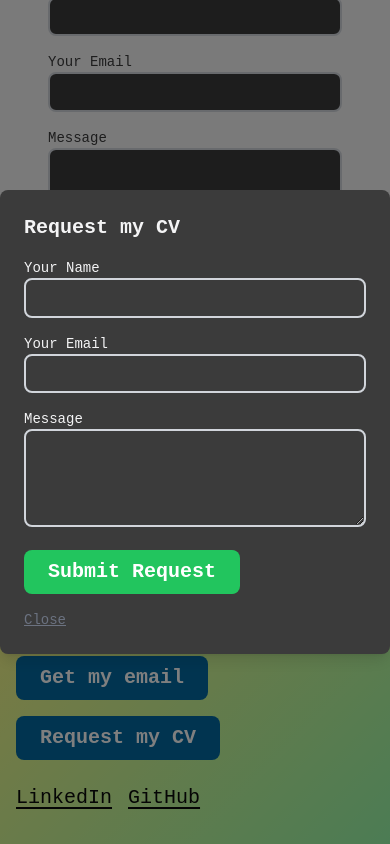
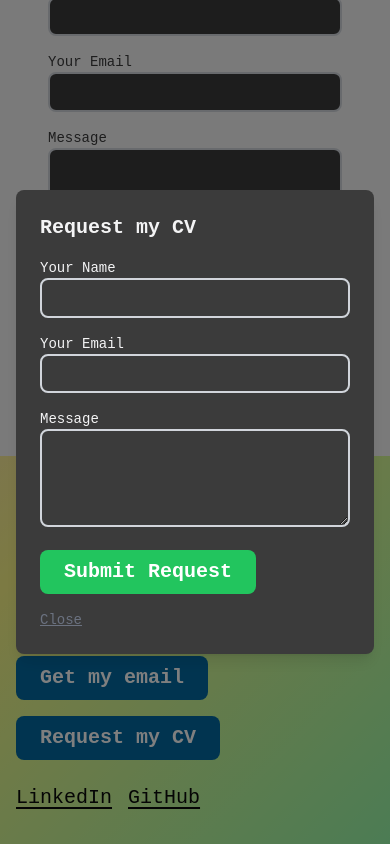
Before and after one commit to zackforssberg/portfolio, a Next.js app: page /contact in a window 390 px wide. Both pictures are taken after a click on the button "Request my CV". Shown: the part 178-1022 px from the top of the page. Built offline with nearby package versions, Linux system fonts and the light colour scheme.

Commit message:
addded margin to modal on mobile

```diff
--- a/src/app/components/ContactForm.tsx
+++ b/src/app/components/ContactForm.tsx
@@ -116,7 +116,7 @@ export function ContactForm({ onClose, isModal = false }: ContactFormProps) {
   if (isModal) {
     return (
       <div className="fixed inset-0 flex items-center justify-center bg-black bg-opacity-50">
-        <div className="bg-foreground text-background p-6 rounded-lg shadow-lg w-full max-w-md">
+        <div className="bg-foreground text-background p-6 rounded-lg shadow-lg w-full max-w-md m-4">
           {formContent}
         </div>
       </div>
```
